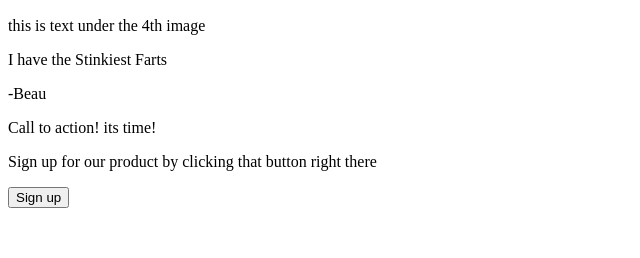
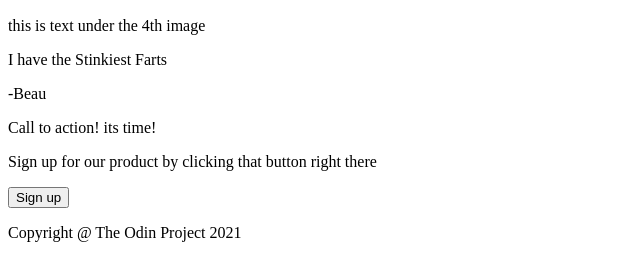
Before and after one commit to Falkor95/my-first-website, a plain HTML site: page index.html in a window 1280 px wide. Shown: the part 546-804 px from the top of the page, without its empty margins (0-640 px from the left). Drawn offline with Linux system fonts and the light colour scheme.

Commit message:
first draft of html should be finished

```diff
--- a/index.html
+++ b/index.html
@@ -63,53 +63,8 @@
             <button class="fourth-button">Sign up</button>
 
         </div>
-
-
-
-
-
-
-
-
-
-
-
-
-
-
-
-
-
-
-
-
-
-
-
-
-
-
-
-
-
-
-
-
-
-
-
-
-
-
-
-
-
-
-
-
-
-
-
-
+        <div class="footer">
+            <p>Copyright @ The Odin Project 2021</p>
+        </div>
     </body>
 </html>
```
